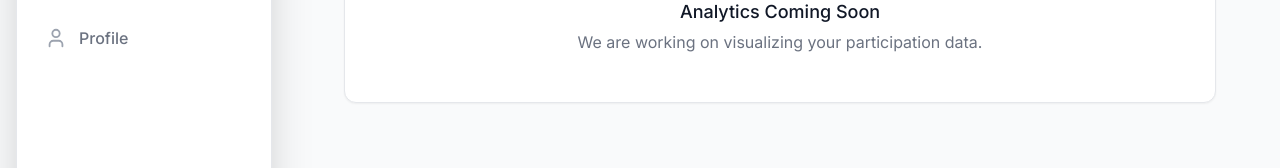
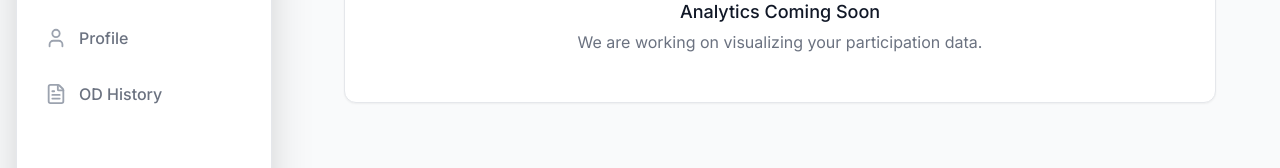
Before and after one commit to TeamThunderr/Competition, a React (Vite) app in the folder competition-platform/frontend/: page /student/stats in a window 1280 px wide. Shown: the part 267-435 px from the top of the page. Built offline with nearby package versions, Linux system fonts and the light colour scheme.

Commit message:
feat: add student sidebar component

```diff
--- a/competition-platform/frontend/src/pages/student/Sidebar.jsx
+++ b/competition-platform/frontend/src/pages/student/Sidebar.jsx
@@ -7,9 +7,7 @@ const StudentSidebar = ({ isOpen, onClose }) => {
         { icon: LayoutDashboard, label: 'Dashboard', path: '/student/dashboard' },
         { icon: Globe, label: 'Competitions', path: '/student/competitions' },
         { icon: User, label: 'Profile', path: '/student/profile' },
-
-        // Settings was in the original file imports but not used in menuItems loop in original file?
-        // Original menuItems: Dashboard, Comp, Profile, Analytics.
+        { icon: FileText, label: 'OD History', path: '/student/od-history' },
     ];
 
     return (
```
